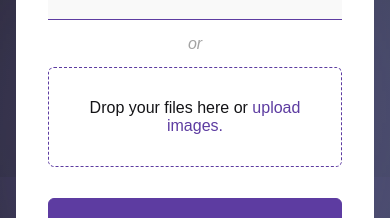
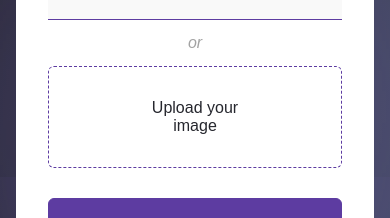
Before and after one commit to myriankatto/imagible, a React (Create React App) app: page / in a window 390 px wide. Shown: the part 332-550 px from the top of the page. Built offline with nearby package versions, Linux system fonts and the light colour scheme.

Commit message:
mobile uploader

```diff
--- a/src/components/UploaderContainer/index.jsx
+++ b/src/components/UploaderContainer/index.jsx
@@ -1,6 +1,7 @@
 import React, { useState } from 'react';
+import { Upload, Button } from 'antd';
 
-import Upload from '../Upload';
+import UploadComponent from '../Upload';
 // import FileList from './components/FileList';
 import Result from '../Result';
 import { uniqueId } from 'lodash';
@@ -18,6 +19,7 @@ const UploaderContainer = ({ response, setResponse, preview, setPreview }) => {
   const handleUpload = (files) => {
     setLoading(true);
 
+    console.log(files);
     const uploadedFiles = files.map((file) => ({
       file,
       id: uniqueId(),
@@ -106,30 +108,51 @@ const UploaderContainer = ({ response, setResponse, preview, setPreview }) => {
     setUrl(e.target.value);
   };
 
-  //to get all the images on the database
-  // useEffect(() => {
-  //   api.get('posts').then((response) => {
-  //     console.log(response.data);
-  //   });
-  //   // setUploadedFiles(response.data.map((file) => ({
-  //   //       id: file._id,
-  //   //       name: file.name,
-  //   //       readableSize: filesize(file.size),
-  //   //       preview: file.url,
-  //   //       uploaded: true,
-  //   //       url: file.url,
-  //   //     })),
-  //   //   );
-  // }, []);
+  const props = {
+    name: 'file',
 
-  // const handleDelete = async (id) => {
-  //   api.delete(`posts/${id}`);
-  //   setUploadedFiles(uploadedFiles.filter((file) => file.id !== id));
-  // };
+    customRequest: async ({ onSuccess, onError, file }) => {
+      const uploadedFile = {
+        file,
+        id: uniqueId(),
+        name: file.name,
+        readableSize: filesize(file.size),
+        preview: URL.createObjectURL(file),
+        progress: 0,
+        uploaded: false,
+        error: false,
+        url: null,
+      };
 
-  // componentWillUnmount() {
-  //   this.state.uploadedFiles.forEach((file) => URL.revokeObjectURL(file.preview));
-  // }
+      setPreview(uploadedFile.preview);
+
+      const data = new FormData();
+      data.append('file', uploadedFile.file, uploadedFile.name);
+
+      axios({
+        method: 'post',
+        url: process.env.REACT_APP_API_URL + '/posts',
+        data,
+      })
+        .then((response) => {
+          onSuccess(response);
+          updateFile(uploadedFile.id, {
+            uploaded: true,
+            id: response.data._id,
+            url: response.data.url,
+          });
+          const urlLink = response.data.url;
+          ImageProcess(urlLink);
+          handleSubmit();
+        })
+        .catch((err) => {
+          onError(err);
+          updateFile(uploadedFile.id, {
+            error: true,
+          });
+        });
+    },
+  };
 
   return (
     <div className="upload">
@@ -152,7 +175,14 @@ const UploaderContainer = ({ response, setResponse, preview, setPreview }) => {
             <span>
               <em>or</em>
             </span>
-            <Upload onUpload={handleUpload} />
+            <div className="uploader-component">
+              <UploadComponent onUpload={handleUpload} />
+            </div>
+            <div className="uploader-component-mobile">
+              <Upload {...props}>
+                <Button>Upload your image</Button>
+              </Upload>
+            </div>
             <button className="btn" onClick={handleSubmit}>
               Generate description
             </button>
--- a/src/styles/styles.scss
+++ b/src/styles/styles.scss
@@ -164,6 +164,20 @@ $dark-grey: #26272e;
             flex-direction: column;
             align-items: center;
             width: 100%;
+            .uploader-component-mobile {
+              display: none;
+            }
+            .ant-btn {
+              background: transparent !important;
+              padding: 2em 5em;
+              width: 100%;
+              border: 0.5px dashed #5d3ca1;
+              border-radius: 6px;
+              span {
+                color: $dark-grey;
+              }
+            }
+
             .header {
               display: flex;
               flex-direction: column;
@@ -266,7 +280,7 @@ $dark-grey: #26272e;
             }
 
             img {
-              width: auto;
+              max-width: 20em;
               max-height: 14em;
               object-fit: scale-down;
               align-self: center;
@@ -428,6 +442,13 @@ $dark-grey: #26272e;
               justify-content: space-around;
               height: 100%;
               width: 100%;
+              .uploader-component {
+                display: none;
+              }
+              .uploader-component-mobile {
+                display: inline;
+              }
+
               .header {
                 display: none;
               }
@@ -635,7 +656,6 @@ $dark-grey: #26272e;
             width: 100%;
             height: 400px;
             padding: 3em 2em;
-
             .uploader {
               display: flex;
               flex-direction: column;
@@ -643,6 +663,12 @@ $dark-grey: #26272e;
               justify-content: space-around;
               height: 100%;
               width: 100%;
+              .uploader-component {
+                display: none;
+              }
+              .uploader-component-mobile {
+                display: inline;
+              }
               .header {
                 display: none;
               }
@@ -723,7 +749,7 @@ $dark-grey: #26272e;
 
               img {
                 width: auto;
-                max-height: 15em;
+                max-height: 14em;
                 object-fit: scale-down;
                 align-self: center;
                 border-radius: 8px;
```
